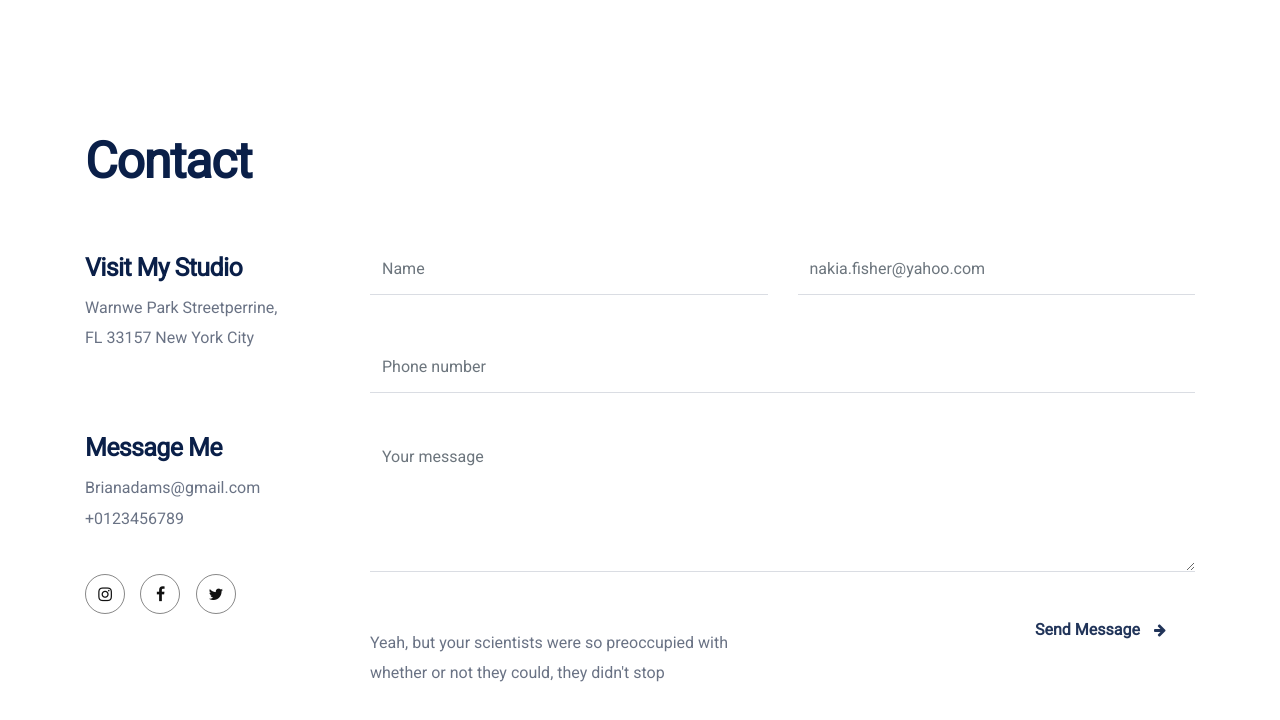
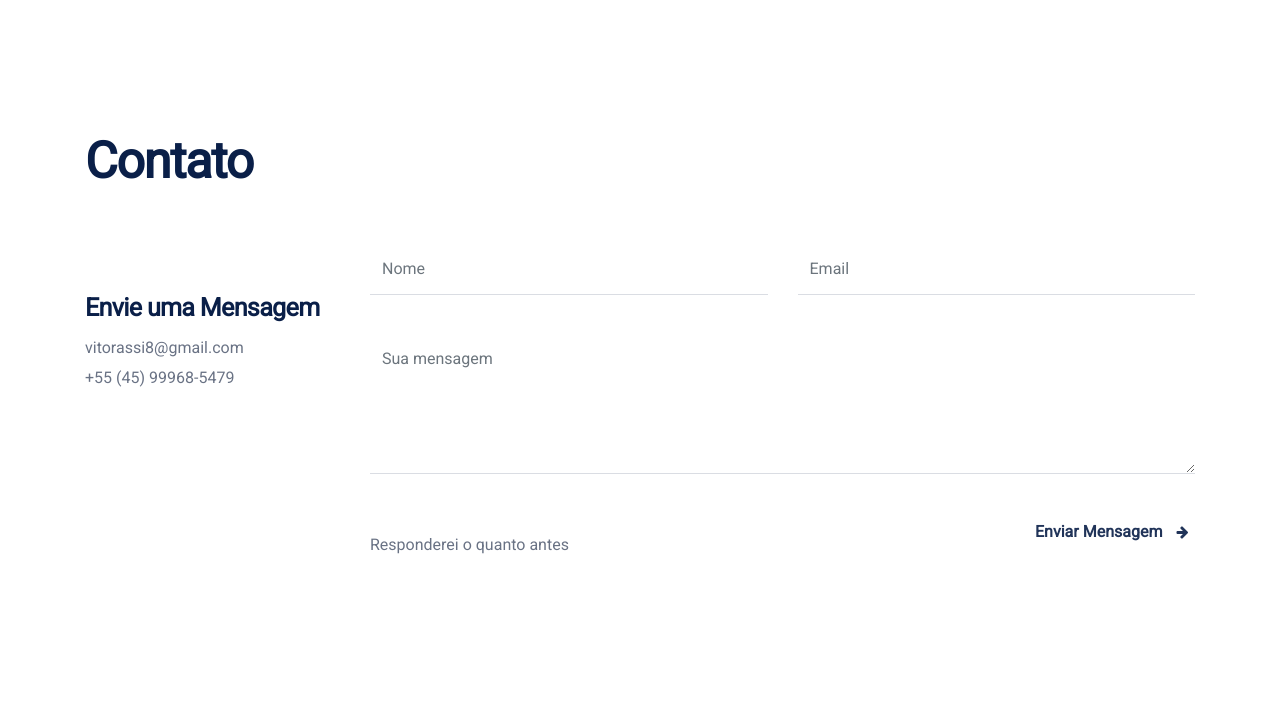
Before and after one commit to vitorassi/portfolio, a plain HTML site: page jaleco.html in a window 1280 px wide. Shown: the part 2715-3435 px from the top of the page. After the commit the page ends 3369 px from the top, so only its background shows below. Drawn offline with Linux system fonts and the light colour scheme; a script that the page names is missing.

Commit message:
fixed all

```diff
--- a/jaleco.html
+++ b/jaleco.html
@@ -187,58 +187,41 @@
             <div class="row">
                 <div class="col-md-12">
                     <div class="resume-title">
-                        <h1>Contact</h1>
+                        <h1>Contato</h1>
                     </div>
                 </div>
                 <div class="col-md-3">
-                    <div class="contact-name">
-                        <h5>Visit My Studio</h5>
-                        <p>Warnwe  Park Streetperrine, <br>
-                                FL 33157 New York City</p>
-                    </div>
                     <div class="contact-name second">
-                        <h5>Message Me</h5>
-                        <p>Brianadams@gmail.com<br>
-                            +0123456789</p>
-                    </div>
-                    <div class="contact-social">
-                        <ul class="list-unstyled">
-                            <li><i class="fa fa-instagram"></i></li>
-                            <li><i class="fa fa-facebook-f"></i></li>
-                            <li><i class="fa fa-twitter"></i></li>
-                        </ul>
+                        <h5>Envie uma Mensagem</h5>
+                        <p>vitorassi8@gmail.com<br>
+                            +55 (45) 99968-5479</p>
                     </div>
                 </div>
                 <div class="col-md-9">
                     <div class="row">
                         <div class="col-md-6">
                             <div class="form-group Custom_contact">
-                                <input type="text" class="form-control" id="exampleFormControlInput30" placeholder="Name">
+                                <input type="text" class="form-control" id="exampleFormControlInput30" placeholder="Nome">
                             </div>
                         </div>
                         <div class="col-md-6">
                             <div class="form-group Custom_contact">
-                                <input type="email" class="form-control" id="exampleFormControlInput29" placeholder="nakia.fisher@yahoo.com">
+                                <input type="email" class="form-control" id="exampleFormControlInput29" placeholder="Email">
                             </div>
                         </div>
                         <div class="col-md-12">
                             <div class="form-group Custom_contact">
-                                <input type="text" class="form-control" id="exampleFormControlInput28" placeholder="Phone number">
-                            </div>
-                        </div>
-                        <div class="col-md-12">
-                            <div class="form-group Custom_contact">
-                                <textarea class="form-control" id="exampleFormControlTextarea1" rows="5" placeholder="Your message"></textarea>
+                                <textarea class="form-control" id="exampleFormControlTextarea1" rows="5" placeholder="Sua mensagem"></textarea>
                             </div>
                         </div>
                         <div class="col-md-6">
                             <div class="Custom_contact">
-                                <p>Yeah, but your scientists were so preoccupied with whether or not they could, they didn't stop</p>
+                                <p>Responderei o quanto antes</p>
                             </div>
                         </div>
                         <div class="col-md-4 ml-auto">
                             <div class="btn-main btn-project">
-                                <a href="#" class="btn-all">Send Message <i class="fa fa-arrow-right"></i></a>
+                                <a href="#" class="btn-all">Enviar Mensagem <i class="fa fa-arrow-right"></i></a>
                             </div>
                         </div>
                     </div>
```
Also changed, not shown: index.html (+5 -5 lines), jobzi.html (+7 -18 lines), assets/images/avatar-isaque.png (added), 1 other file.
